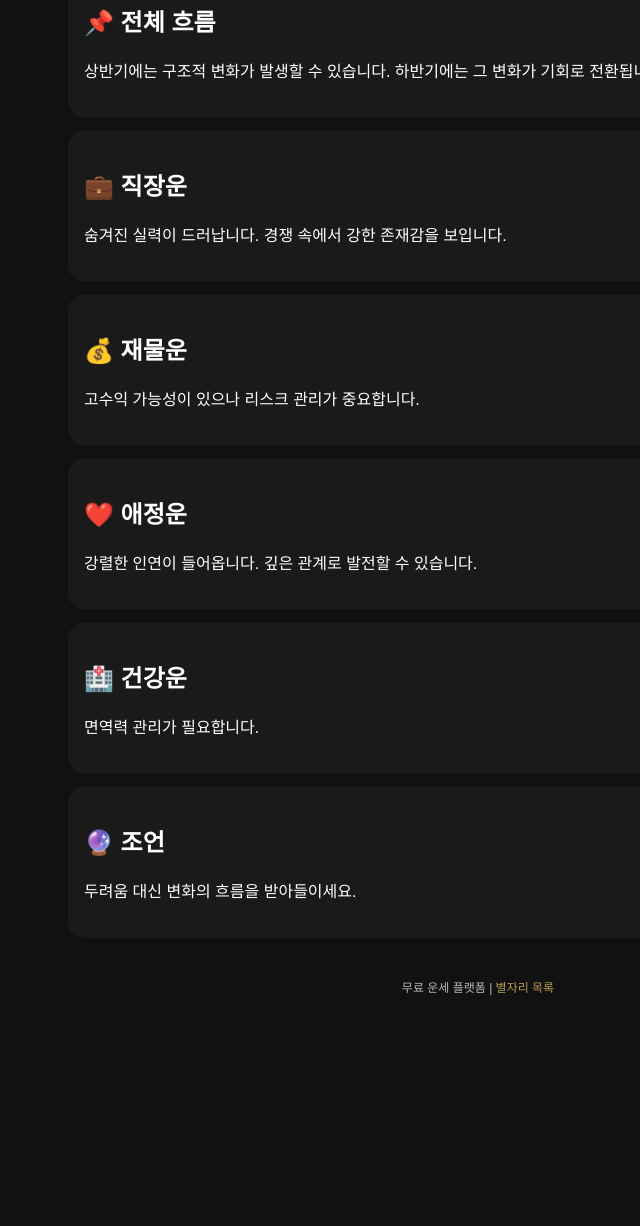
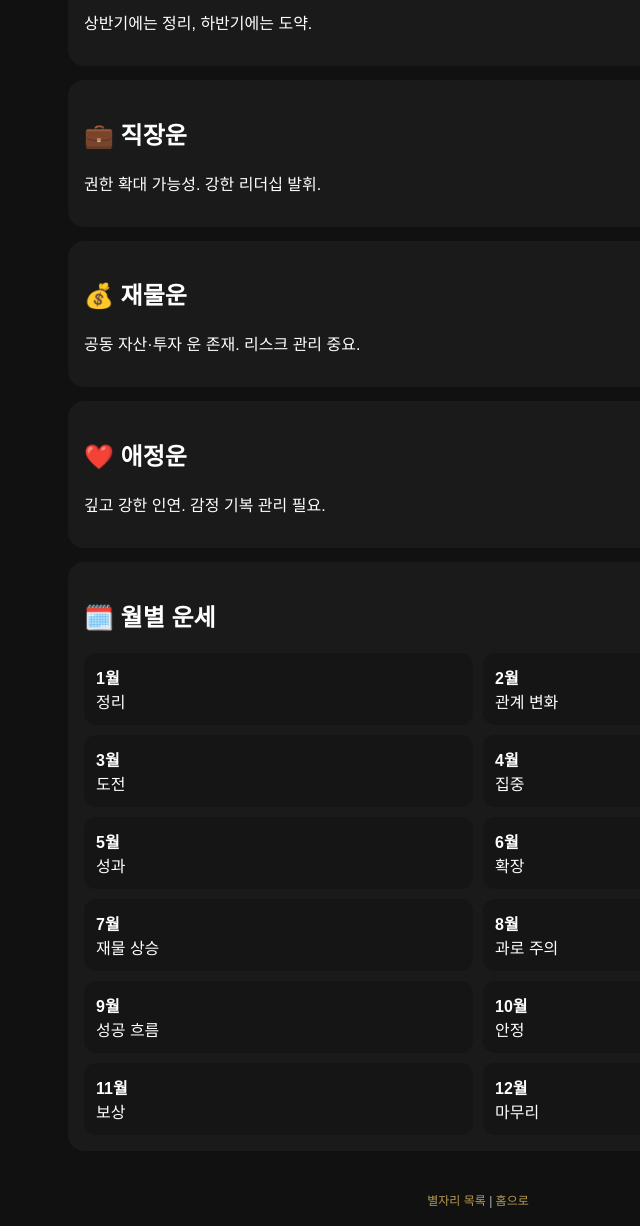
Before and after one commit to dananum-25/fortune-cash, a plain HTML site: page public/pages/star/scorpio-2026.html in a window 1280 px wide. Shown: the part 228-1454 px from the top of the page, without its empty margins (162-802 px from the left). Before the commit the page ends 1241 px from the top, so only its background shows below. Drawn offline with Linux system fonts and the light colour scheme.

Commit message:
Update scorpio-2026.html

```diff
--- a/public/pages/star/scorpio-2026.html
+++ b/public/pages/star/scorpio-2026.html
@@ -3,59 +3,66 @@
 <head>
 <meta charset="UTF-8">
 <meta name="viewport" content="width=device-width, initial-scale=1.0">
-<title>2026년 전갈자리 운세 총정리 | 재물운·애정운·직장운</title>
-<meta name="description" content="2026년 전갈자리 연간운세 총정리. 변화와 재도약의 해.">
+<title>2026년 전갈자리 운세 총정리</title>
+<meta name="description" content="2026년 전갈자리 연간 운세 및 월별 흐름.">
+<link rel="canonical" href="https://fortune-cash.vercel.app/pages/star/scorpio-2026.html">
 <style>
 body{margin:0;background:#111;color:#fff;font-family:Arial;}
 .wrap{max-width:820px;margin:auto;padding:18px;}
 .card{background:#1a1a1a;border-radius:16px;padding:16px;margin:14px 0;}
-h1{font-size:26px;}
-h2{margin-top:20px;}
-p{line-height:1.7;}
+.month-grid{display:grid;grid-template-columns:1fr 1fr;gap:10px;}
+.month{background:#151515;border-radius:12px;padding:12px;}
+a{color:#ffd56b;text-decoration:none;}
 footer{opacity:.7;font-size:12px;margin-top:40px;text-align:center;}
-a{color:#ffd56b;text-decoration:none;}
 </style>
 </head>
 <body>
 <div class="wrap">
 
 <h1>2026년 전갈자리 연간 운세</h1>
-
-<div class="card">
-<p>2026년 전갈자리는 강한 변화와 재도약의 해입니다. 과거를 정리하고 새로운 방향으로 나아갑니다.</p>
-</div>
+<p>전갈자리에게 2026년은 재탄생과 전환의 해입니다. 과거를 정리하고 새로운 방향으로 강하게 전진합니다.</p>
 
 <div class="card">
 <h2>📌 전체 흐름</h2>
-<p>상반기에는 구조적 변화가 발생할 수 있습니다. 하반기에는 그 변화가 기회로 전환됩니다.</p>
+<p>상반기에는 정리, 하반기에는 도약.</p>
 </div>
 
 <div class="card">
 <h2>💼 직장운</h2>
-<p>숨겨진 실력이 드러납니다. 경쟁 속에서 강한 존재감을 보입니다.</p>
+<p>권한 확대 가능성. 강한 리더십 발휘.</p>
 </div>
 
 <div class="card">
 <h2>💰 재물운</h2>
-<p>고수익 가능성이 있으나 리스크 관리가 중요합니다.</p>
+<p>공동 자산·투자 운 존재. 리스크 관리 중요.</p>
 </div>
 
 <div class="card">
 <h2>❤️ 애정운</h2>
-<p>강렬한 인연이 들어옵니다. 깊은 관계로 발전할 수 있습니다.</p>
+<p>깊고 강한 인연. 감정 기복 관리 필요.</p>
 </div>
 
 <div class="card">
-<h2>🏥 건강운</h2>
-<p>면역력 관리가 필요합니다.</p>
+<h2>🗓️ 월별 운세</h2>
+<div class="month-grid">
+<div class="month"><b>1월</b><br>정리</div>
+<div class="month"><b>2월</b><br>관계 변화</div>
+<div class="month"><b>3월</b><br>도전</div>
+<div class="month"><b>4월</b><br>집중</div>
+<div class="month"><b>5월</b><br>성과</div>
+<div class="month"><b>6월</b><br>확장</div>
+<div class="month"><b>7월</b><br>재물 상승</div>
+<div class="month"><b>8월</b><br>과로 주의</div>
+<div class="month"><b>9월</b><br>성공 흐름</div>
+<div class="month"><b>10월</b><br>안정</div>
+<div class="month"><b>11월</b><br>보상</div>
+<div class="month"><b>12월</b><br>마무리</div>
+</div>
 </div>
 
-<div class="card">
-<h2>🔮 조언</h2>
-<p>두려움 대신 변화의 흐름을 받아들이세요.</p>
-</div>
 <footer>
-무료 운세 플랫폼 | <a href="/pages/star/index.html">별자리 목록</a>
+<a href="/pages/star/index.html">별자리 목록</a> |
+<a href="/">홈으로</a>
 </footer>
 
 </div>
```
